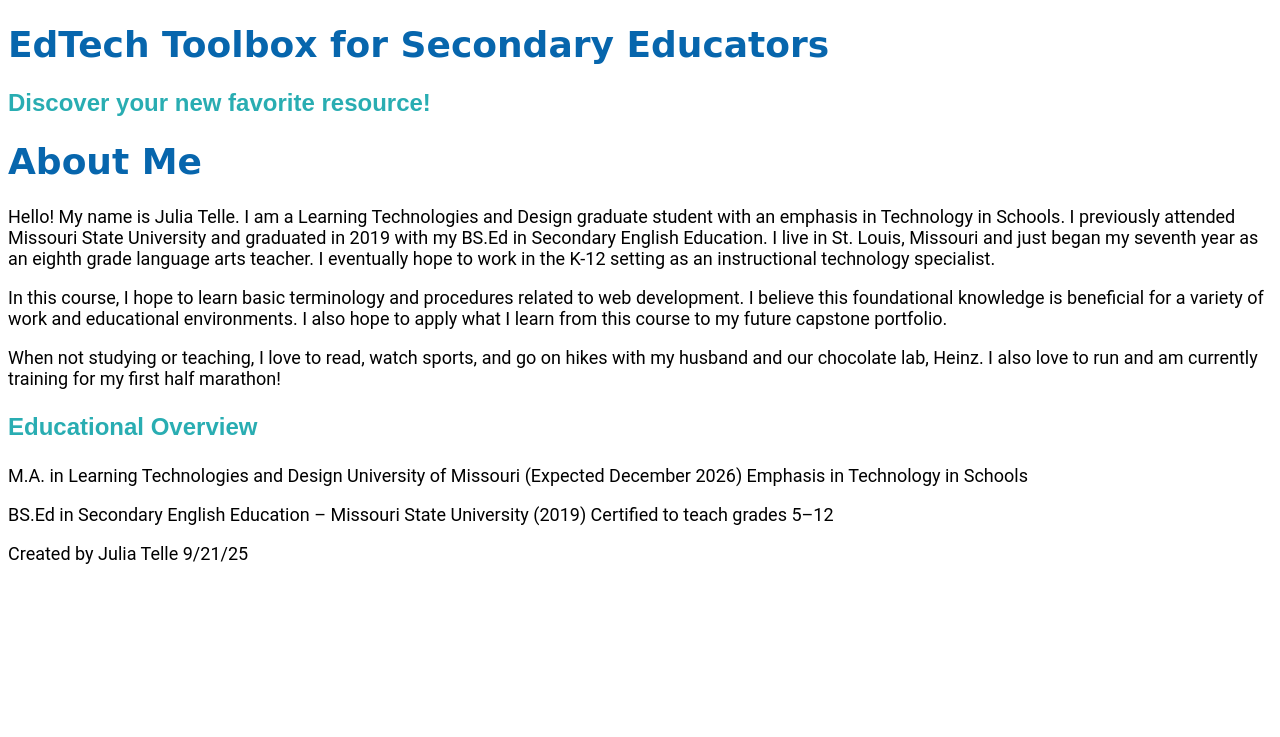
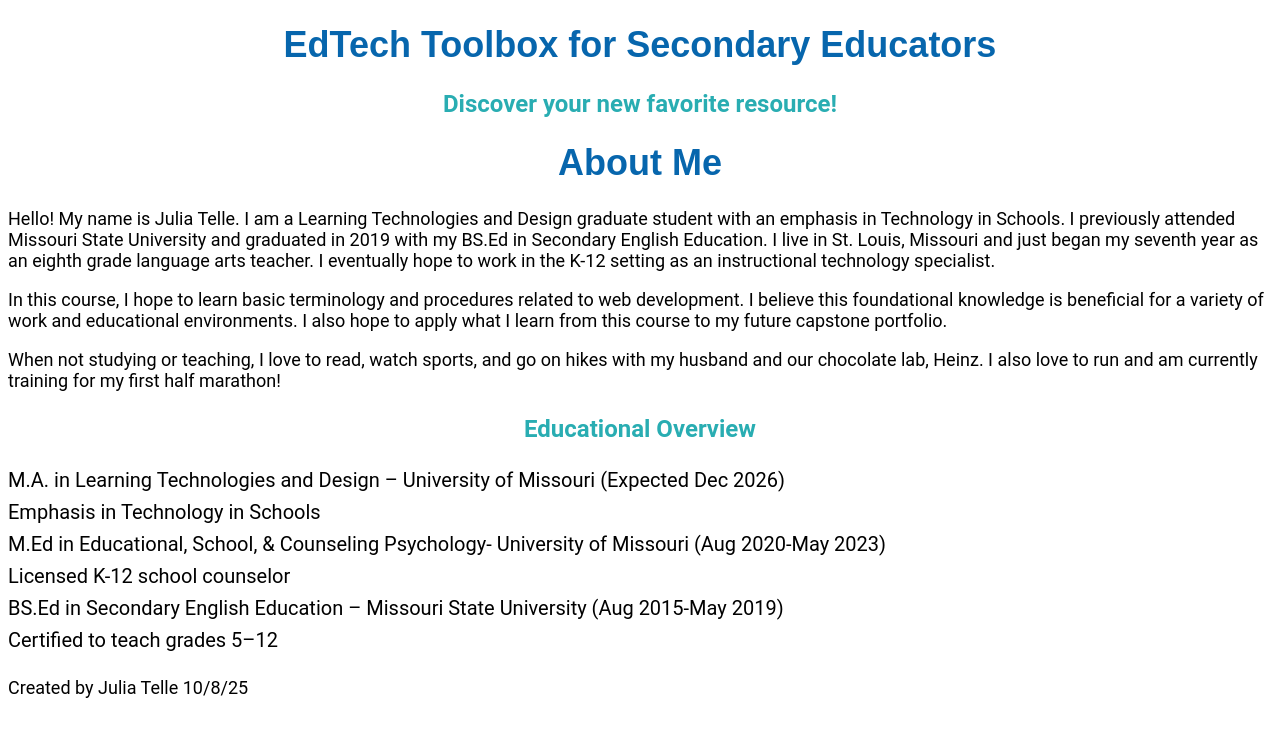
Before and after one commit to juliatelle/juliatelle.github.io, a PHP site: page /webdevelopment/about.html in a window 1280 px wide. Shown: the top 737 px of the page. Run offline with PHP 8.4, Linux system fonts and the light colour scheme.

Commit message:
Add files via upload

```diff
--- a/webdevelopment/webdevelopment/about.html
+++ b/webdevelopment/webdevelopment/about.html
@@ -37,17 +37,25 @@
     I also love to run and am currently training for my first half marathon!</p>
 
     <h3>Educational Overview</h3>
-    <p>M.A. in Learning Technologies and Design
-        University of Missouri (Expected December 2026)
-        Emphasis in Technology in Schools</p>
+    <ul>
+        <li>M.A. in Learning Technologies and Design – University of Missouri (Expected Dec 2026)</li>
+            <ul>
+                <li>Emphasis in Technology in Schools</li>
+            </ul>
 
-    <p>BS.Ed in Secondary English Education – Missouri State University (2019)
- Certified to teach grades 5–12</p>
+        <li>M.Ed in Educational, School, & Counseling Psychology- University of Missouri (Aug 2020-May 2023)</li>
+            <ul>
+                <li>Licensed K-12 school counselor</li>
+            </ul>
 
-
+        <li>BS.Ed in Secondary English Education – Missouri State University (Aug 2015-May 2019)</li>
+            <ul>
+                <li>Certified to teach grades 5–12</li>
+            </ul>
+    </ul>
 
 <footer>
-    <p> Created by Julia Telle 9/21/25</p>
+    <p> Created by Julia Telle 10/8/25</p>
 </footer>
 
 </body>
--- a/webdevelopment/webdevelopment/style.css
+++ b/webdevelopment/webdevelopment/style.css
@@ -1,44 +1,15 @@
-.hero {
-  background: url('images/hero-bg.jpg') center/cover no-repeat;
-  color: white;
-  text-align: center;
-  padding: 100px 20px;
-  font-family: 'Montserrat', sans-serif;
-}
-
-.hero h1 {
-  font-size: 48px;
-  margin-bottom: 15px;
-}
-
-.hero p {
-  font-size: 20px;
-  margin-bottom: 30px;
-}
-
-.hero-btn {
-  background-color: #C5E898;
-  color: white;
-  padding: 12px 25px;
-  border-radius: 8px;
-  font-weight: bold;
-  transition: background-color 0.3s ease;
-}
-
-.hero-btn:hover {
-  background-color: #0766AD;
-}
-
 h1 {
   color: #0766AD;
   font-size: 36px;
-  font-family: Sacremento, cursive;
+  text-align: center;
+  font-family: Montserrat, sans-serif;
 }
 
 h3 {
   color: #29ADB2;
   font-size: 24px;
-  font-family: Montserrat, sans-serif;
+  text-align: center;
+  font-family: Roboto, sans-serif;
 }
 
 p {
@@ -46,3 +17,60 @@ p {
   font-size: 18px;
   font-family: Roboto, sans-serif;
 }
+
+.hero {
+  background: url('hero.jpg.jpg') center/cover no-repeat;
+  color: white;
+  text-align: center;
+  padding: 100px 20px;
+}
+
+.hero h1 {
+  font-size: 75px;
+  margin-bottom: 15px;
+  color: #0766AD;
+  font-family: 'Sacramento', cursive;
+}
+
+.hero p {
+  font-size: 30px;
+  margin-bottom: 10px;
+  color: #29ADB2;
+}
+
+.hero-btn {
+  display: inline-block;
+  padding: 20px 40px;
+  font-size: 25px;
+  font-weight: bold;
+  color: #0766AD ;
+  background-color: #C5E898;
+  border: 4px solid #C5E898;
+  border-radius: 25px;
+  transition: all 0.3s ease;
+  box-shadow: 0 6px 12px rgba(0,0,0,0.2);
+}
+
+.hero-btn:hover {
+  background-color: #0766AD;
+}
+
+ul {
+  text-align: left;
+  font-family: Roboto, sans-serif;
+  list-style-type: circle;
+  color: #000;
+  font-size: 25px;
+  padding-left: 0;
+  margin-left: 0;
+  list-style-position: outside;
+}
+
+
+li {
+  text-align: left;
+  font-family: Roboto, sans-serif;
+  margin-bottom: 8px;
+  color: #000;
+  font-size: 20px;
+}
```
Also changed, not shown: webdevelopment/webdevelopment/index.html (+5 -4 lines), webdevelopment/webdevelopment/hero.jpg.jpg (added), 1 other file.
